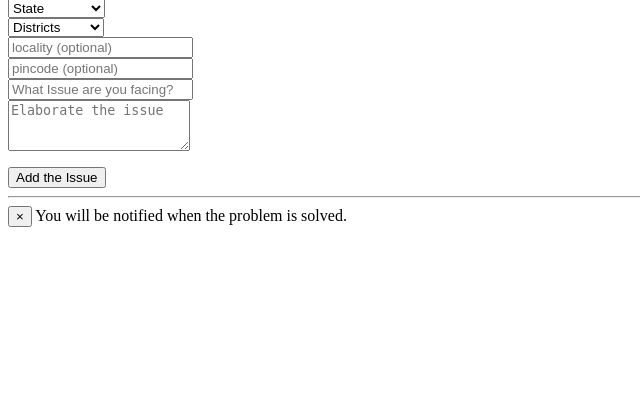
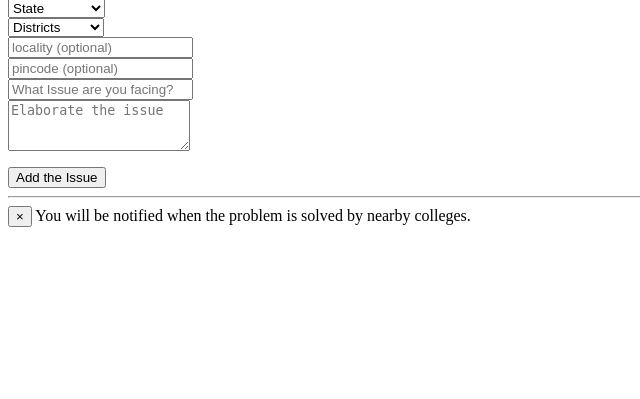
Before and after one commit to AsutoshPadhi/BeingIndian-SIH, a PHP site: page /user/add-issue-description.php in a window 1280 px wide. Shown: the part 30-429 px from the top of the page, without its empty margins (0-640 px from the left). Run offline with PHP 8.4, Linux system fonts and the light colour scheme; data comes from the database, SQL or seed files in the repository.

Commit message:
Adds Issue

```diff
--- a/user/add-issue-description.php
+++ b/user/add-issue-description.php
@@ -43,5 +43,5 @@
 <br><hr>
 <div class="alert alert-warning alert-dismissable">
 <button type="button" class="close" data-dismiss="alert" aria-hidden="true">&times;</button>
-You will be notified when the problem is solved.
+You will be notified when the problem is solved by nearby colleges.
 </div>
```
